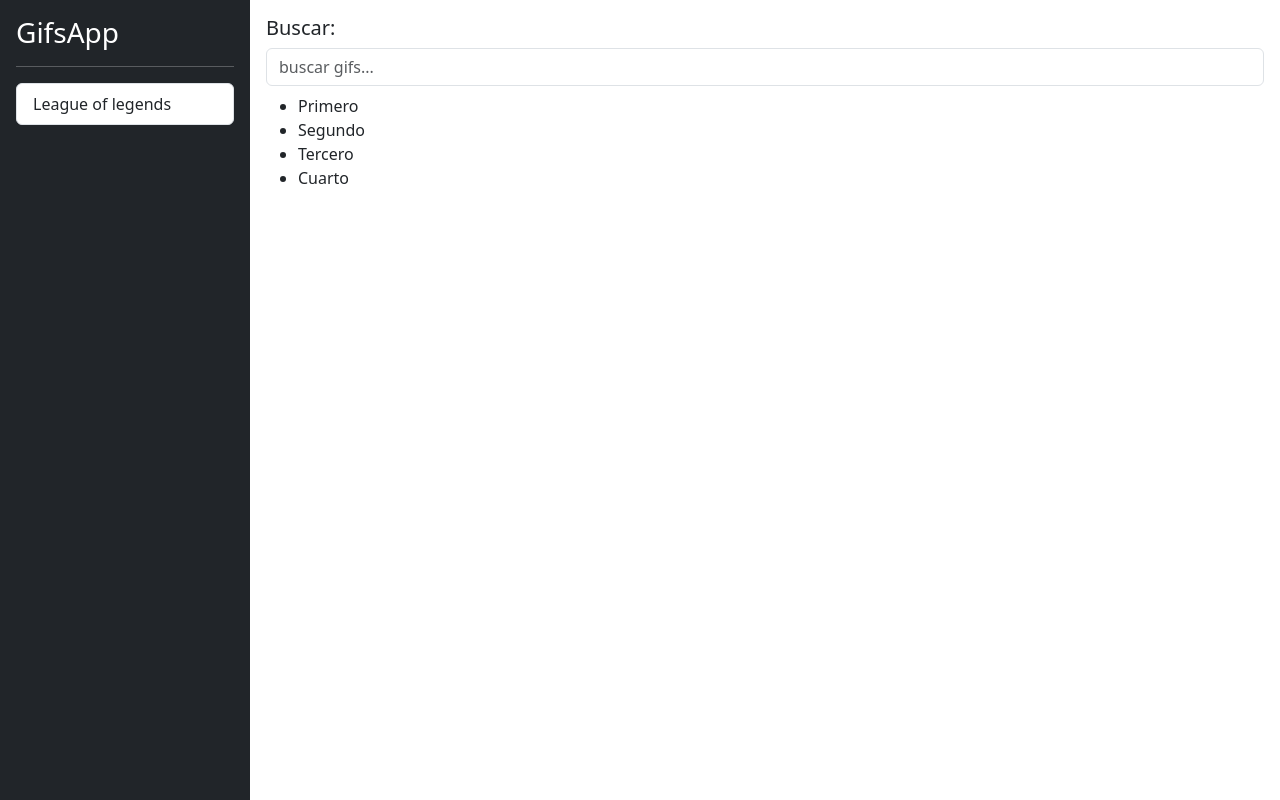
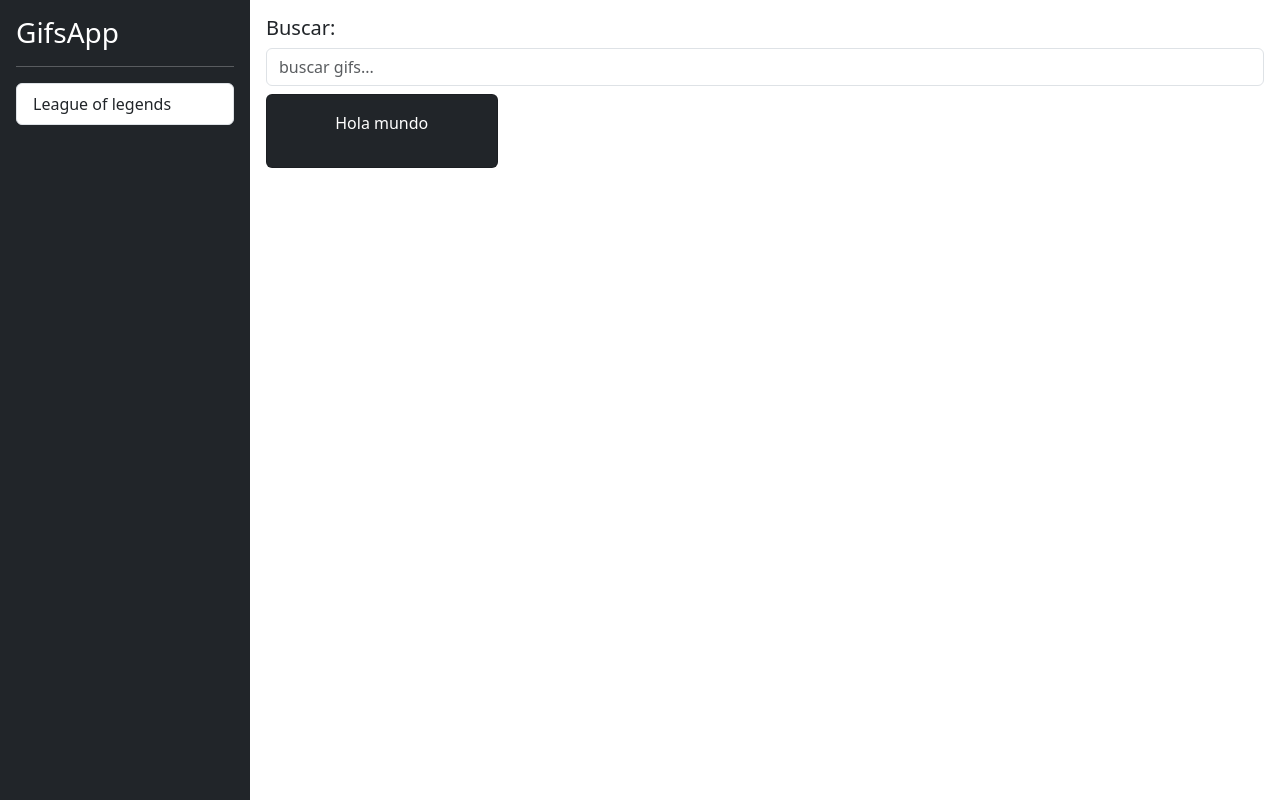
Before and after one commit to jhongmez/GifsApp, an Angular app: page / in a window 1280 px wide. Built offline with nearby package versions, Linux system fonts and the light colour scheme.

Commit message:
Add component card list

```diff
--- a/src/app/gifs/components/card-list/card-list.component.html
+++ b/src/app/gifs/components/card-list/card-list.component.html
@@ -1,6 +1,20 @@
-<ul>
+<!-- <ul>
    <li>Primero</li>
    <li>Segundo</li>
    <li>Tercero</li>
    <li>Cuarto</li>
-</ul>
+</ul> -->
+<div class="row">
+   <div class="col-md-3 col-sm-6">
+      <div class="card md-2 text-center bg-dark">
+
+         <!-- TODO: Crear imagen -->
+         <div class="card-body text-white">
+            <p class="text">
+               Hola mundo
+            </p>
+         </div>
+
+      </div>
+   </div>
+</div>
--- a/src/app/gifs/pages/home/home-page.component.ts
+++ b/src/app/gifs/pages/home/home-page.component.ts
@@ -1,14 +1,11 @@
-import { Component, OnInit } from '@angular/core';
+import { Component } from '@angular/core';
 
 @Component({
   selector: 'gifs-home-page',
   templateUrl: './home-page.component.html',
 })
-export class HomePageComponent implements OnInit {
+export class HomePageComponent {
 
   constructor() { }
 
-  ngOnInit(): void {
-  }
-
 }
```
